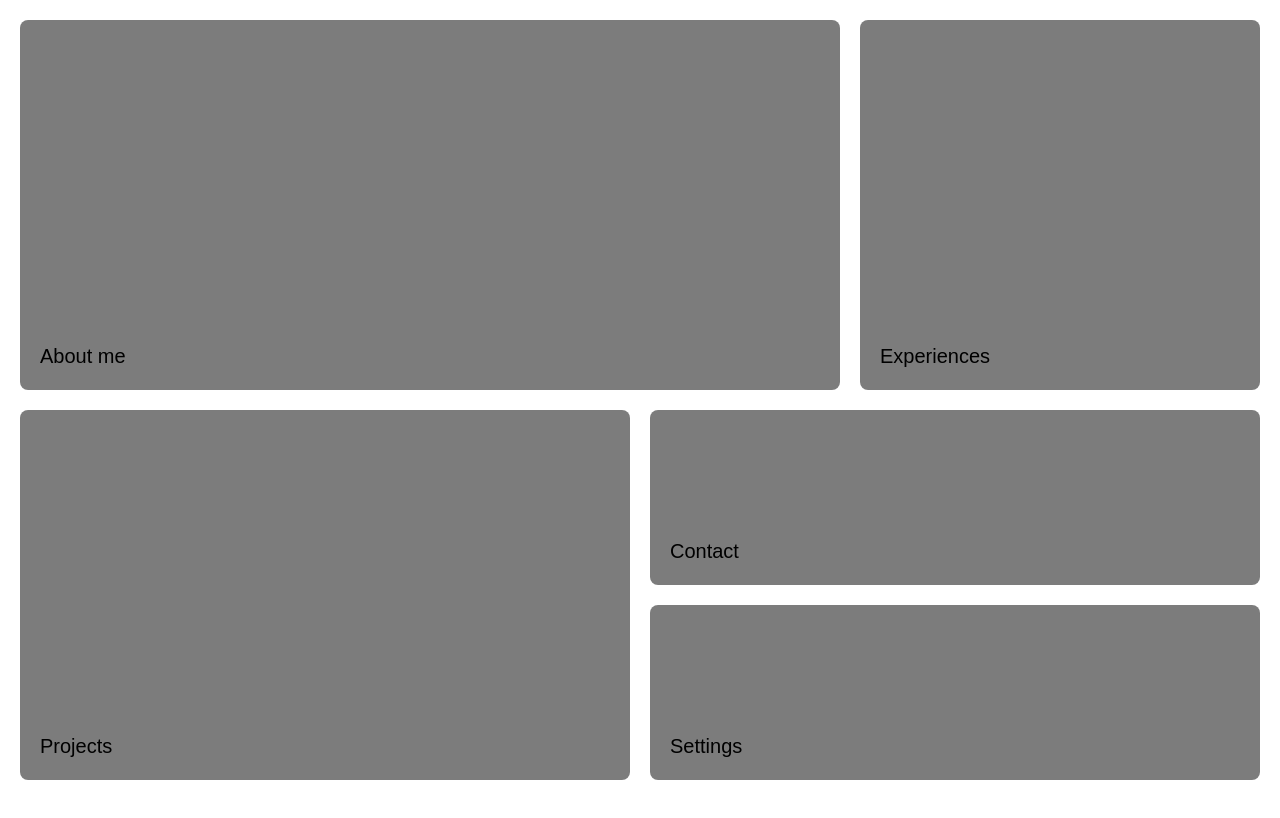
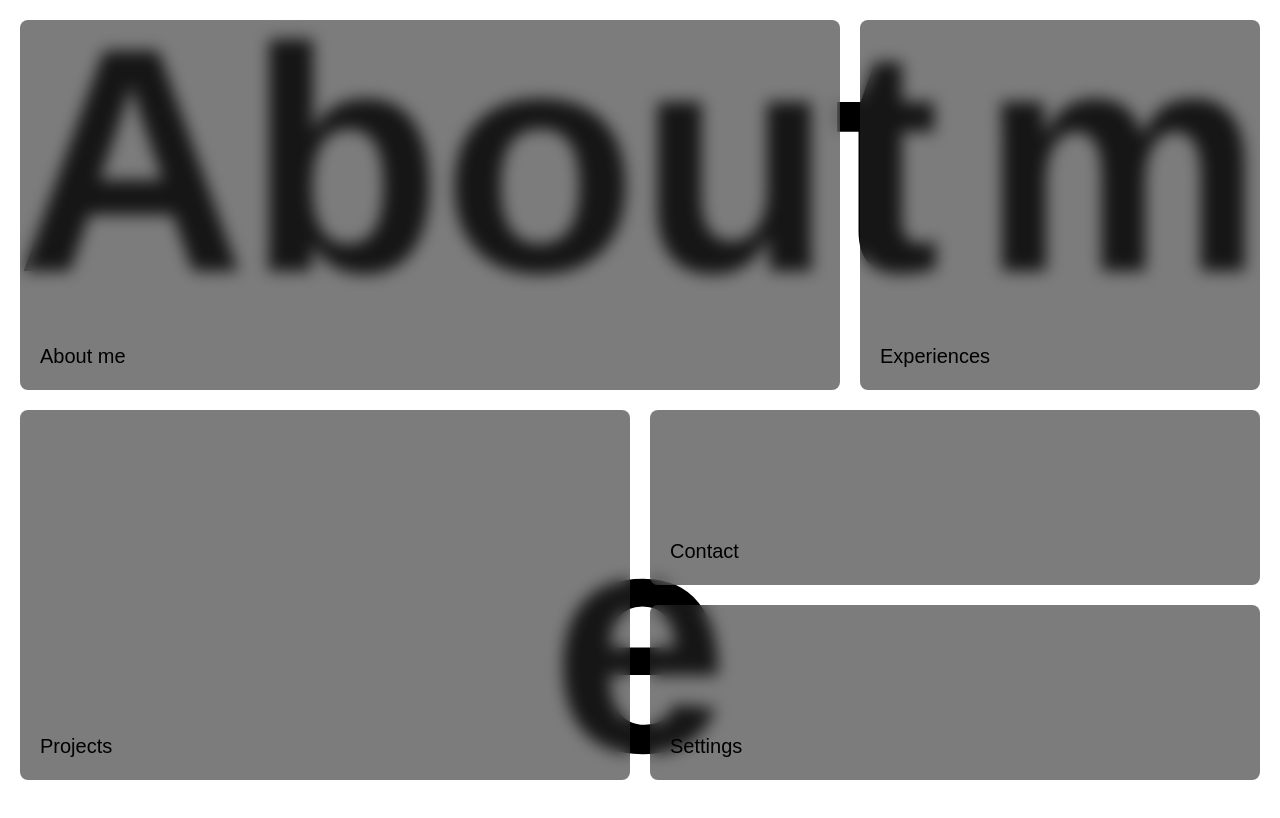
Before and after one commit to adnanZe/personal-website, a Next.js app: page / in a window 1280 px wide. Both pictures are taken after a click on the item "About me". Shown: the top 818 px of the page. Built offline with nearby package versions, Linux system fonts and the light colour scheme; a web font is replaced by a local one.

Commit message:
[refactored]

```diff
--- /dev/null
+++ b/app/components/AnimatedText.tsx
@@ -0,0 +1,38 @@
+import { CSSProperties } from "react";
+import { MAIN_FONT_TITLE } from "@/app/constants/fonts";
+
+interface AnimatedTextProps {
+  name: string;
+  isTitle?: boolean;
+}
+
+export default function AnimatedText({
+  name,
+  isTitle = false,
+}: AnimatedTextProps) {
+  return (
+    <div className="overflow-hidden">
+      {name.split("").map((letter, index) => {
+        if (letter === " ")
+          return <span key={index} className="inline-block w-10"></span>;
+
+        return (
+          <span
+            key={index}
+            className={`inline-block
+        translate-y-full
+        ${isTitle ? "animate-ascendLetters" : "animate-fadeOutLetters"}
+        ${MAIN_FONT_TITLE.className}`}
+            style={
+              {
+                "--i": index,
+                "--delay": "calc(var(--i) * 100ms)",
+              } as CSSProperties
+            }>
+            {letter}
+          </span>
+        );
+      })}
+    </div>
+  );
+}
--- a/app/components/home/mainTitle.tsx
+++ b/app/components/home/mainTitle.tsx
@@ -1,89 +1,27 @@
-import {
-  CSSProperties,
-  useCallback,
-  useContext,
-  useEffect,
-  useState,
-} from "react";
+import { useContext } from "react";
 import { FIRST_NAME, LAST_NAME } from "../../constants/name";
-import {
-  ANIMATE_MS_HOVER_MENU_DELAY,
-  ANIMATE_MS_MENU,
-  ANIMATE_MS_NAME,
-} from "../../constants/animationSettings";
 import AnimationContext from "../../store/animationContext";
-import { MAIN_FONT_TITLE } from "@/app/constants/fonts";
+import AnimatedText from "../AnimatedText";
 
 export default function MainTitle() {
-  const [canShowHovered, setCanShowHovered] = useState(false);
+  const animationCtx = useContext(AnimationContext);
 
-  const animationCtx = useContext(AnimationContext);
-  const hovered = animationCtx?.menuItemHovered;
-
-  useEffect(() => {
-    const timer = setTimeout(() => {
-      animationCtx?.setIsVisibleMenu(true);
-    }, ANIMATE_MS_MENU);
-    return () => clearTimeout(timer);
-  }, [animationCtx]);
-
-  useEffect(() => {
-    let timer: null | ReturnType<typeof setTimeout> = null;
-    if (hovered) {
-      timer = setTimeout(() => {
-        setCanShowHovered(true);
-      }, ANIMATE_MS_HOVER_MENU_DELAY);
-    } else {
-      setCanShowHovered(false);
-    }
-
-    return () => {
-      if (timer) {
-        clearTimeout(timer);
-      }
-    };
-  }, [hovered]);
-
-  const renderLetters = useCallback(
-    (name: string, isTitle = true) => (
-      <div className="overflow-hidden">
-        {name.split("").map((letter, index) => {
-          if (letter === " ")
-            return <span key={index} className="inline-block w-10"></span>;
-
-          return (
-            <span
-              key={index}
-              className={`inline-block
-            translate-y-full
-            ${isTitle ? "animate-ascendLetters" : "animate-fadeOutLetters"}
-            ${MAIN_FONT_TITLE.className}`}
-              style={
-                {
-                  "--i": index,
-                  "--delay": "calc(var(--i) * 100ms)",
-                } as CSSProperties
-              }>
-              {letter}
-            </span>
-          );
-        })}
-      </div>
-    ),
-    []
-  );
+  const hovered = animationCtx.menuItemHovered;
+  const isTitleAnimationComplete = animationCtx.isTitleAnimationComplete;
 
   return (
     <div className="xl:text-ResXl lg:text-ResLg md:text-ResMd sm:text-ResSm min-[525px]:text-ResXsm min-[425px]:text-ResXXsm min-[325px]:text-ResXXXsm text-TitleResXXsm font-bold tracking-normal text-center">
-      {!animationCtx?.isTitleAnimationComplete && (
+      {!isTitleAnimationComplete && (
         <div id="name" className="leading-none">
-          {renderLetters(FIRST_NAME)}
-          {renderLetters(LAST_NAME)}
+          <AnimatedText name={FIRST_NAME} isTitle />
+          <AnimatedText name={LAST_NAME} isTitle />
         </div>
       )}
 
-      {hovered && canShowHovered && (
-        <div id="hovered-menu">{renderLetters(hovered, false)}</div>
+      {hovered && (
+        <div id="hovered-menu">
+          <AnimatedText name={hovered} />
+        </div>
       )}
     </div>
   );
--- a/app/constants/animationSettings.ts
+++ b/app/constants/animationSettings.ts
@@ -1,4 +1,4 @@
 export const ANIMATE_MS_NAME = 4000;
 export const ANIMATE_MS_MENU = 1500;
-export const ANIMATE_MS_HOVER_MENU_DELAY = 250;
+export const ANIMATE_MS_HOVER_MENU_DELAY = 500;
 export const TRANSITION_TIMING = 'ease-in-out';
--- a/app/store/animationContext.tsx
+++ b/app/store/animationContext.tsx
@@ -3,15 +3,19 @@ import {
   ReactNode,
   useCallback,
   useEffect,
+  useRef,
   useState,
 } from "react";
-import { ANIMATE_MS_NAME as ANIMATION_DURATION_TITLE } from "../constants/animationSettings";
+import {
+  ANIMATE_MS_NAME as ANIMATION_DURATION_TITLE,
+  ANIMATE_MS_MENU as ANIMATION_DURATION_MENU,
+  ANIMATE_MS_HOVER_MENU_DELAY as ANIMATION_DURATION_HOVER_MENU_DELAY,
+} from "../constants/animationSettings";
 
 interface AnimationContextModel {
   menuItemHovered: string | null;
   handleMenuItemHover: (item: string) => void;
   handleMenuItemHoverOut: () => void;
-  setIsVisibleMenu: (isVisible: boolean) => void;
   isVisibleMenu: boolean;
   isTitleAnimationComplete: boolean;
 }
@@ -25,7 +29,6 @@ const AnimationContext = createContext<AnimationContextModel>({
   handleMenuItemHover: () => {},
   handleMenuItemHoverOut: () => {},
   isVisibleMenu: false,
-  setIsVisibleMenu: () => {},
   isTitleAnimationComplete: false,
 });
 
@@ -36,6 +39,7 @@ export function AnimationContextProvider({
   const [isVisibleMenu, setIsVisibleMenu] = useState<boolean>(false);
   const [isTitleAnimationComplete, setIsTitleAnimationComplete] =
     useState<boolean>(false);
+  const timerRef = useRef<NodeJS.Timeout | null>(null);
 
   useEffect(() => {
     const timer = setTimeout(() => {
@@ -45,8 +49,28 @@ export function AnimationContextProvider({
     return () => clearTimeout(timer);
   }, []);
 
+  useEffect(() => {
+    const timer = setTimeout(() => {
+      setIsVisibleMenu(true);
+    }, ANIMATION_DURATION_MENU);
+
+    return () => clearTimeout(timer);
+  }, []);
+
   const handleMenuItemHover = useCallback((item: string) => {
-    setMenuItemHovered(item);
+    if (timerRef.current) {
+      clearTimeout(timerRef.current);
+    }
+
+    timerRef.current = setTimeout(() => {
+      setMenuItemHovered(item);
+    }, ANIMATION_DURATION_HOVER_MENU_DELAY);
+
+    return () => {
+      if (timerRef.current) {
+        clearTimeout(timerRef.current);
+      }
+    };
   }, []);
 
   const handleMenuItemHoverOut = useCallback(() => {
@@ -60,7 +84,6 @@ export function AnimationContextProvider({
         handleMenuItemHover,
         handleMenuItemHoverOut,
         isVisibleMenu,
-        setIsVisibleMenu,
         isTitleAnimationComplete,
       }}>
       {children}
```
